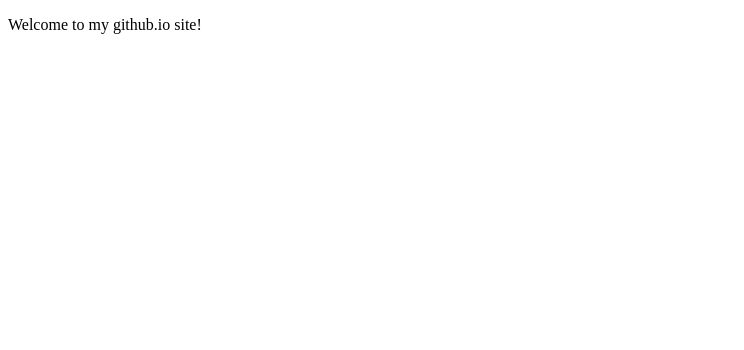
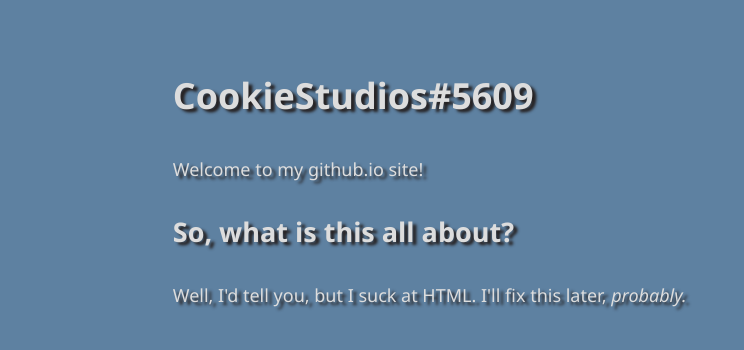
Before and after one commit to CookieStudios5609/CookieStudios5609.github.io, a plain HTML site: page index.html in a window 1280 px wide. Shown: the whole page, without its empty margins (0-744 px from the left). Drawn offline with Linux system fonts and the light colour scheme.

Commit message:
Redid everything, made the site exist

```diff
--- a/index.html
+++ b/index.html
@@ -2,8 +2,17 @@
 <html>
     <head>
         <title>In Progress</title>
+        <style>
+            body {margin: 5% auto; background: #5e81a1; color: #dddddd; font-family:  "Segoe UI", Roboto, Helvetica, Arial, sans-serif; font-size: 18px; line-height: 1.8; text-shadow: 4px 3px 3px #252020; max-width: 73%;}
+            code {background: white;}
+        </style>
     </head>
     <body>
-        <p>Welcome to my github.io site!</p>
+        <header>
+            <h1>CookieStudios#5609</h1>
+            <aside>Welcome to my github.io site!</aside>
+        </header>
+        <h2>So, what is this all about?</h2>
+        <p>Well, I'd tell you, but I suck at HTML. I'll fix this later, <em>probably.</em></p>
     </body>
 </html>
```
